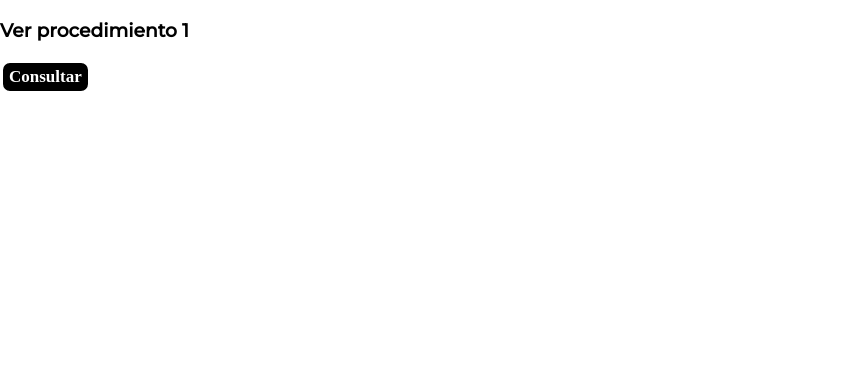
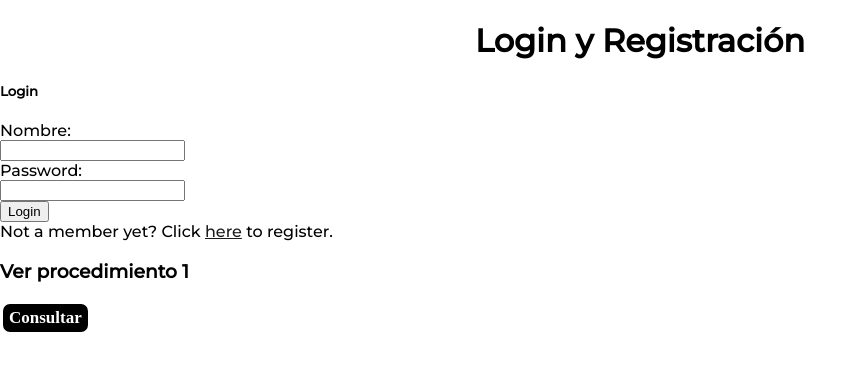
Before and after one commit to sbersani69/bases-de-datos-G33, a PHP site: page / in a window 1280 px wide. Shown: the top 391 px of the page, without its empty margins (0-867 px from the left). Run offline with PHP 8.4, Linux system fonts and the light colour scheme.

Commit message:
index modificado

```diff
--- a/Sites/index.php
+++ b/Sites/index.php
@@ -1,6 +1,25 @@
 <?php include('templates/header.html');   ?>
 
 <body>
+  <h1 align="center">Login y Registración</h1>
+
+  <?php
+  if (!isset($_SESSION['name'])) { ?>
+  <h5>Login</h5>
+  <form method="post" action="login-action.php">
+  <label>Nombre:</label><br>
+  <input type="text" name="name" /><br>
+  <label>Password:</label><br>
+  <input type="password" name="password" /><br>
+  <input type="submit" value="Login" />
+  </form>
+  Not a member yet? Click <a href="registration.php">here</a> to register.
+  <?php } else if (isset($_SESSION['username'])) { ?>
+  <?php echo $_SESSION['username'] ?> | <a href="logout.php">Logout</a>
+  <?php }
+  ?>
+
+  <br>
 <h3>Ver procedimiento 1</h3>
     <form  action='./consultas/procedimiento1.php' method='GET'>
         <input class='btn' type='submit' value='Consultar'>
```
